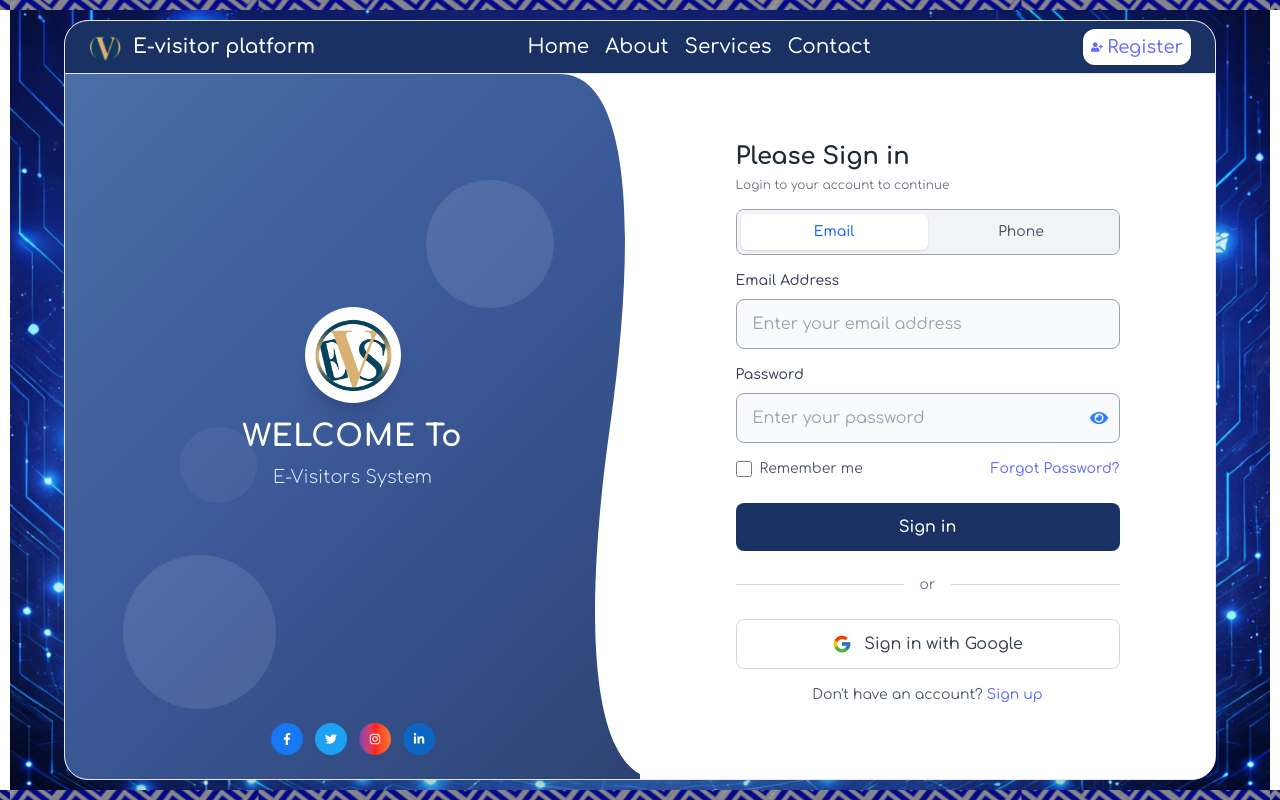
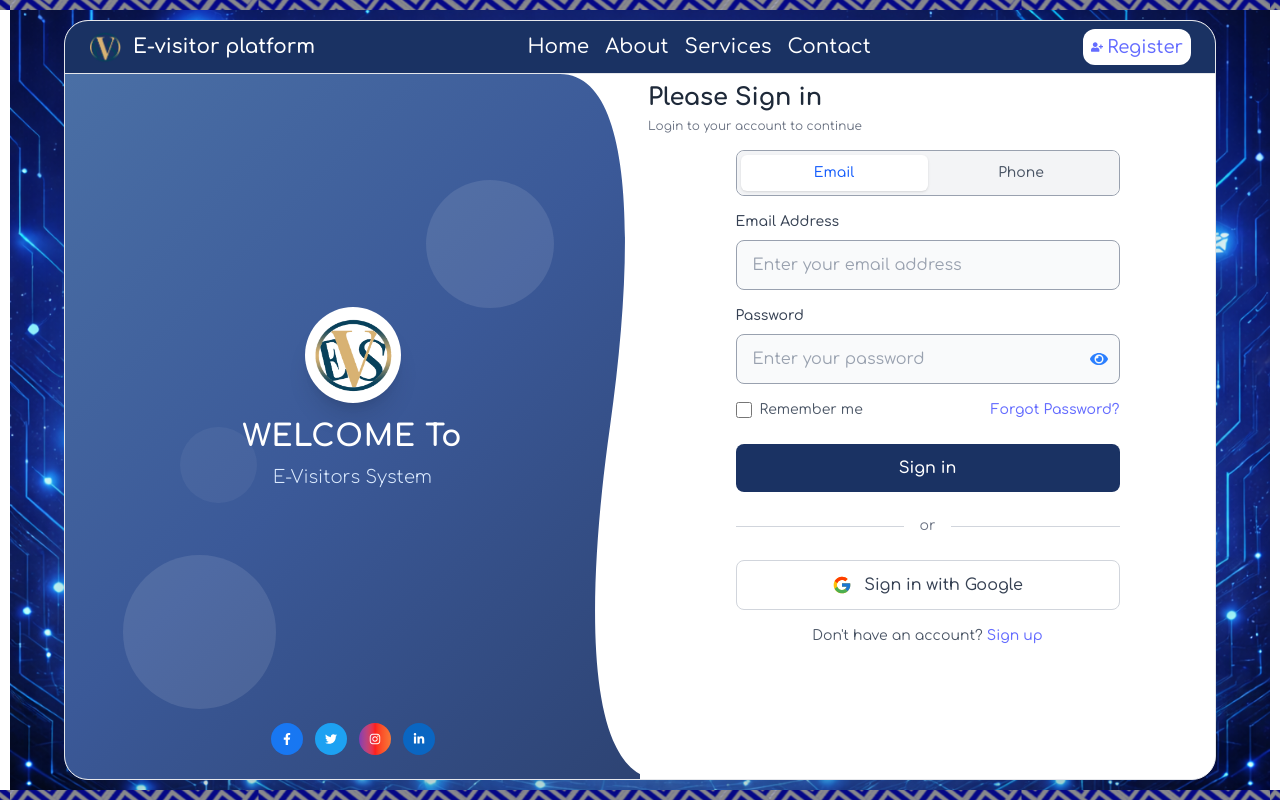
Before and after one commit to ikundabayoplacide/attendance-frontend, a React (Vite) app: page /login in a window 1280 px wide. Built offline with nearby package versions, Linux system fonts and the light colour scheme.

Commit message:
modified pages

```diff
--- a/src/pages/auth/loginPage.tsx
+++ b/src/pages/auth/loginPage.tsx
@@ -168,14 +168,15 @@ function Login() {
           </svg>
 
           {/* Right side - White section */}
-          <div className="w-full lg:w-1/2 bg-white flex items-center justify-center p-2 relative z-50 overflow-y-auto">
-            <div className="w-full max-w-sm">
-              <div className="mb-4">
-                <h3 className="text-xl lg:text-2xl font-bold text-gray-800">Please Sign in</h3>
-                <p className="text-gray-500 text-xs mt-1 mb-4">Login to your account to continue</p>
-              </div>
+          <div className="w-full lg:w-1/2 bg-white flex flex-col p-2 relative z-50">
+            <div className="flex-shrink-0 mb-4">
+              <h3 className="text-xl lg:text-2xl font-bold text-gray-800">Please Sign in</h3>
+              <p className="text-gray-500 text-xs mt-1">Login to your account to continue</p>
+            </div>
 
-              <form onSubmit={handleSubmit} className="space-y-3">
+            <div className="flex-1 overflow-y-auto">
+              <div className="w-full max-w-sm mx-auto">
+                <form onSubmit={handleSubmit} className="space-y-3">
                 {/* Login Type Toggle */}
                 <div className="mb-4 border border-gray-400 rounded-lg">
                   <div className="flex bg-gray-100 rounded-lg p-1">
@@ -347,9 +348,8 @@ function Login() {
                     Sign up
                   </Link>
                 </p>
-              </form>
-
-
+                </form>
+              </div>
             </div>
           </div>
 
--- a/src/pages/auth/registerPage.tsx
+++ b/src/pages/auth/registerPage.tsx
@@ -176,14 +176,15 @@ function Register() {
           </svg>
 
           {/* Right side - White section */}
-          <div className="w-full lg:w-1/2 bg-white flex items-center justify-center p-4 relative z-50 overflow-y-auto">
-            <div className="w-full max-w-sm">
-              <div className="mb-4">
-                <h3 className="text-xl lg:text-2xl font-bold text-gray-800">Create Account</h3>
-                <p className="text-gray-500 text-xs mt-1 mb-4">Fill in your details to register</p>
-              </div>
+          <div className="w-full lg:w-1/2 bg-white flex flex-col p-4 relative z-50">
+            <div className="flex-shrink-0 mb-4">
+              <h3 className="text-xl lg:text-2xl font-bold text-gray-800">Create Account</h3>
+              <p className="text-gray-500 text-xs mt-1">Fill in your details to register</p>
+            </div>
 
-              <form onSubmit={handleSubmit} className="space-y-3">
+            <div className="flex-1 overflow-y-auto">
+              <div className="w-full max-w-sm mx-auto">
+                <form onSubmit={handleSubmit} className="space-y-3">
                 {/* Full Name */}
                 <div>
                   <label className="block text-gray-700 text-xs font-medium mb-1">
@@ -357,9 +358,8 @@ function Register() {
                     Sign in
                   </Link>
                 </p>
-              </form>
-
-
+                </form>
+              </div>
             </div>
           </div>
         </div>
```
